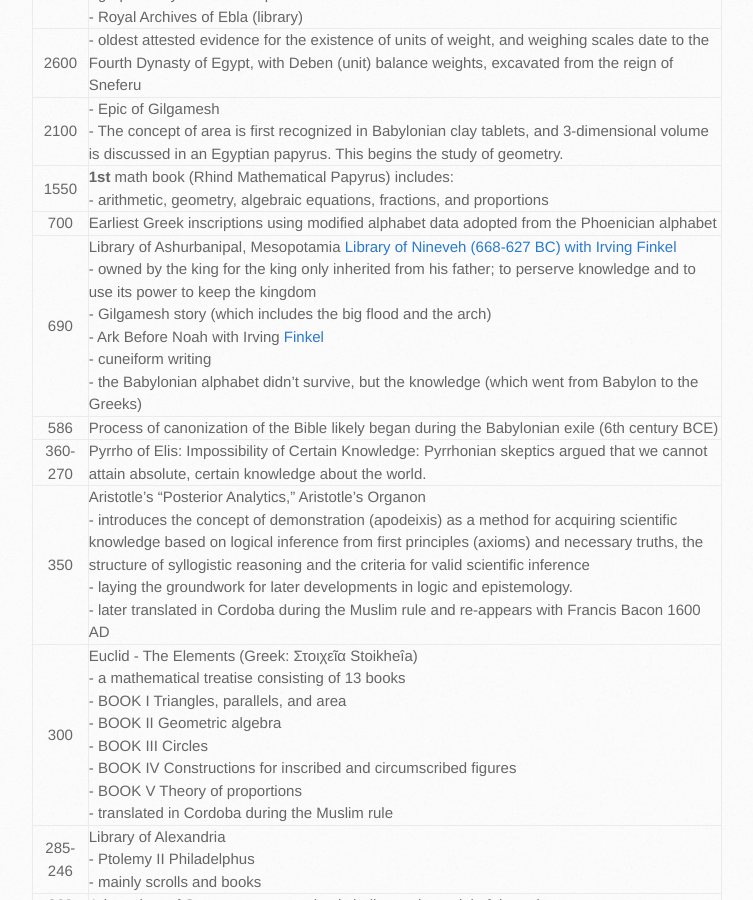
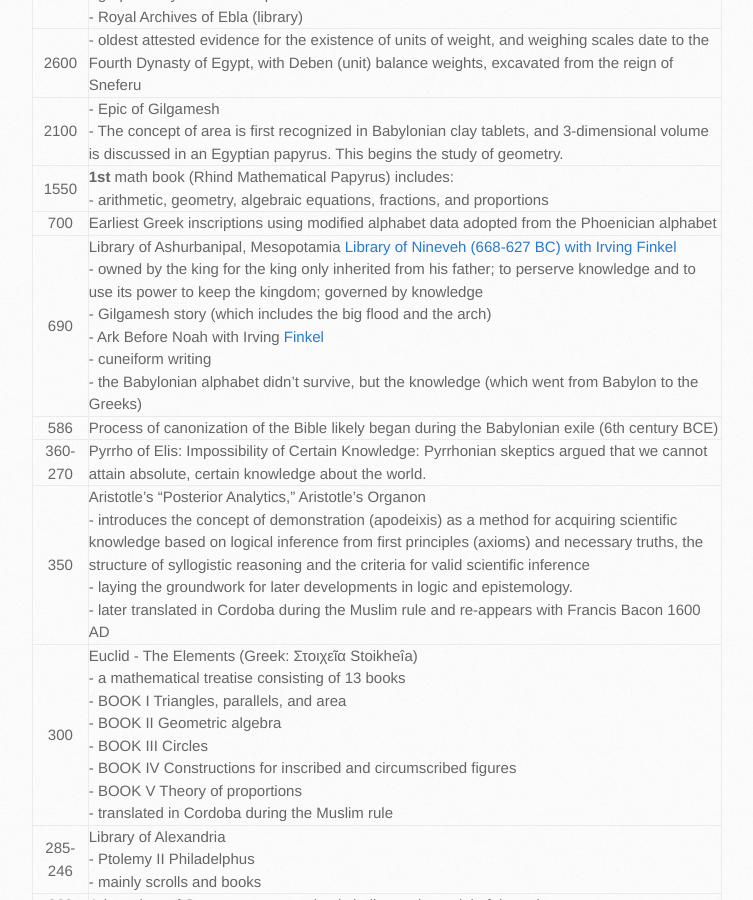
Before and after one commit to trumpfheller/trumpfheller.github.io, a Jekyll site: the page built from epistemologicalTree.md, in a window 1280 px wide and 900 px high, scrolled down 1034 px. Shown: the whole window, without its empty margins (128-881 px from the left). Built offline with Jekyll 4.4.1, drawn with Linux system fonts in a browser that asks for light colours.

Commit message:
Update epistemologicalTree.md

```diff
--- a/epistemologicalTree.md
+++ b/epistemologicalTree.md
@@ -29,7 +29,7 @@
 | 2100 | - Epic of Gilgamesh<br>- The concept of area is first recognized in Babylonian clay tablets, and 3-dimensional volume is discussed in an Egyptian papyrus. This begins the study of geometry. |
 | 1550 | **1st** math book (Rhind Mathematical Papyrus) includes:<br>- arithmetic, geometry, algebraic equations, fractions, and proportions |
 | 700 | Earliest Greek inscriptions using modified alphabet data adopted from the Phoenician alphabet |
-| 690 | Library of Ashurbanipal, Mesopotamia [Library of Nineveh (668-627 BC) with Irving Finkel](https://www.youtube.com/live/Ls9JkxFEB9g) <br> - owned by the king for the king only inherited from his father; to perserve knowledge and to use its power to keep the kingdom<br> - Gilgamesh story (which includes the big flood and the arch)<br> - Ark Before Noah with Irving [Finkel](https://youtu.be/s_fkpZSnz2I?si=e-UB304xbIPUhBA1) <br> - cuneiform writing <br> - the Babylonian alphabet didn't survive, but the knowledge (which went from Babylon to the Greeks) |
+| 690 | Library of Ashurbanipal, Mesopotamia [Library of Nineveh (668-627 BC) with Irving Finkel](https://www.youtube.com/live/Ls9JkxFEB9g) <br> - owned by the king for the king only inherited from his father; to perserve knowledge and to use its power to keep the kingdom; governed by knowledge<br> - Gilgamesh story (which includes the big flood and the arch)<br> - Ark Before Noah with Irving [Finkel](https://youtu.be/s_fkpZSnz2I?si=e-UB304xbIPUhBA1) <br> - cuneiform writing <br> - the Babylonian alphabet didn't survive, but the knowledge (which went from Babylon to the Greeks) |
 | 586 | Process of canonization of the Bible likely began during the Babylonian exile (6th century BCE) |
 | 360-270 | Pyrrho of Elis:  Impossibility of Certain Knowledge: Pyrrhonian skeptics argued that we cannot attain absolute, certain knowledge about the world.
 | 350 | Aristotle's "Posterior Analytics," Aristotle's Organon<br>- introduces the concept of demonstration (apodeixis) as a method for acquiring scientific knowledge based on logical inference from first principles (axioms) and necessary truths, the structure of syllogistic reasoning and the criteria for valid scientific inference<br>- laying the groundwork for later developments in logic and epistemology.<br>- later translated in Cordoba during the Muslim rule and re-appears with Francis Bacon 1600 AD |
```
